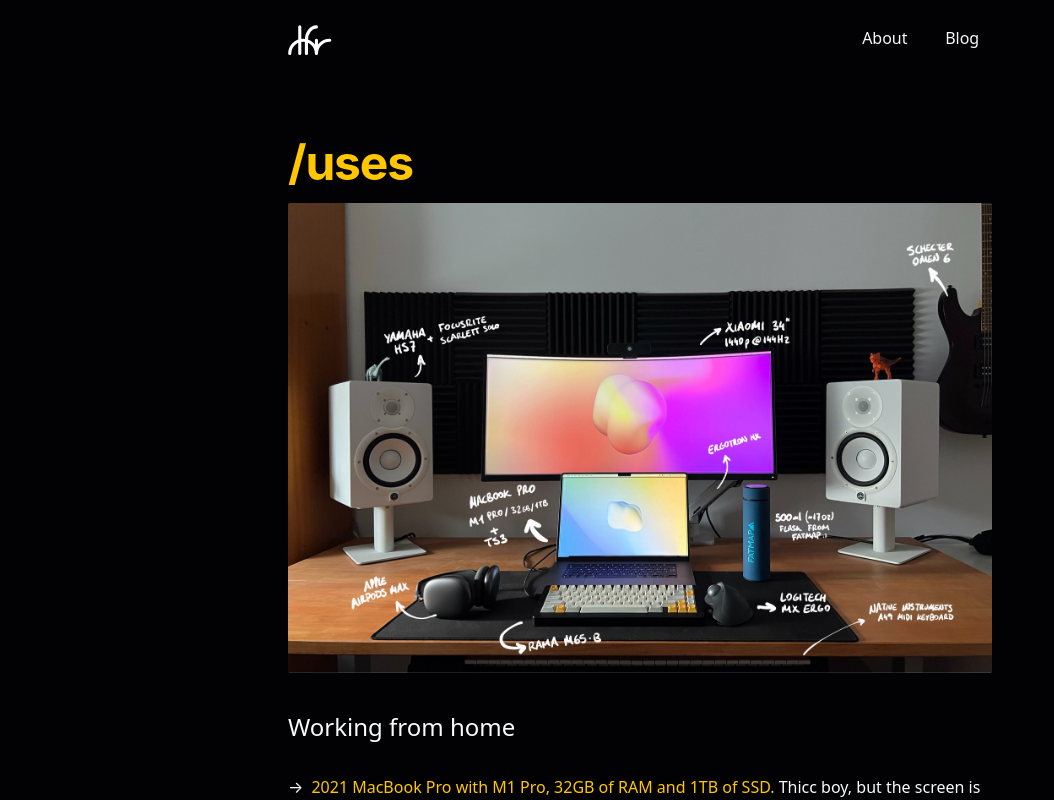
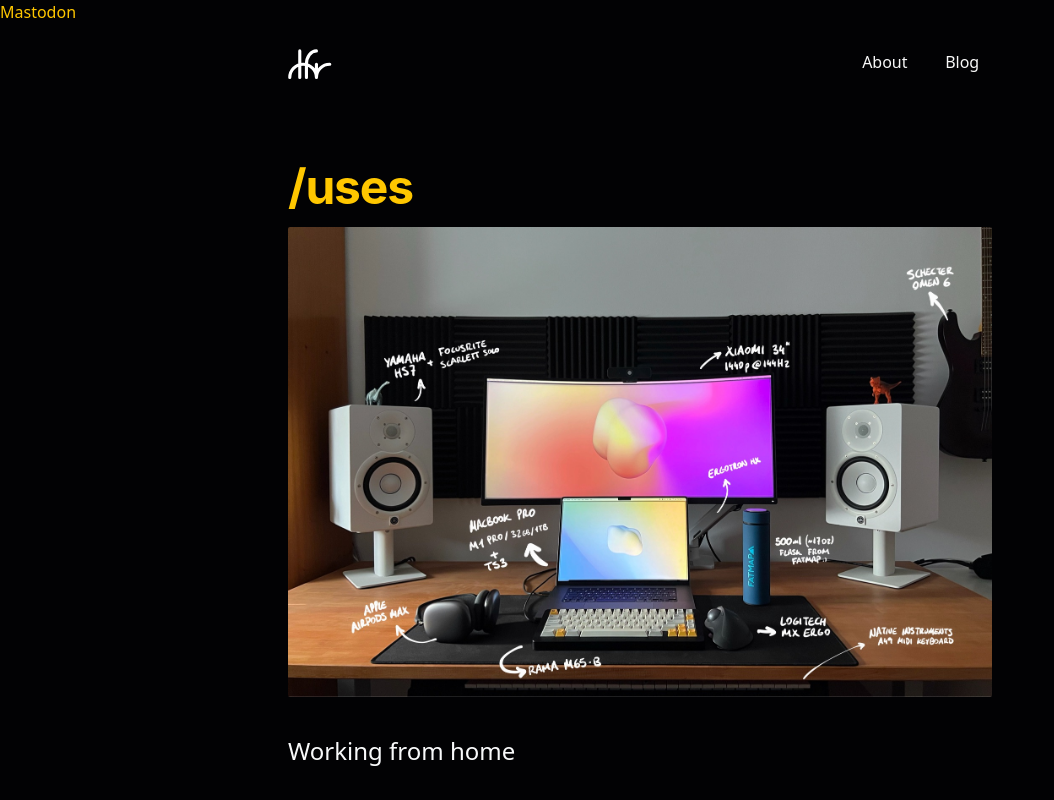
Before and after one commit to dfrico/dfr-web, a Next.js app: page /uses in a window 1280 px wide. Shown: the top 800 px of the page, without its empty margins (0-1054 px from the left). Built offline with nearby package versions, Linux system fonts and the light colour scheme; a web font is replaced by a local one.

Commit message:
mastodon socials

```diff
--- a/pages/_document.js
+++ b/pages/_document.js
@@ -10,6 +10,10 @@
             name="description"
             content="Frontend developer based in Madrid, Spain. Check out my site to learn more about me!"
           />
+          {/* eslint-disable-next-line react/no-invalid-html-attribute */}
+          <a rel="me" href="https://mastodon.social/@dfr">
+            Mastodon
+          </a>
 
           {/* Google fonts */}
           <link rel="preconnect" href="https://fonts.gstatic.com" />
```
Also changed, not shown: 1 other file (tests, documents, lock files or other folders).
